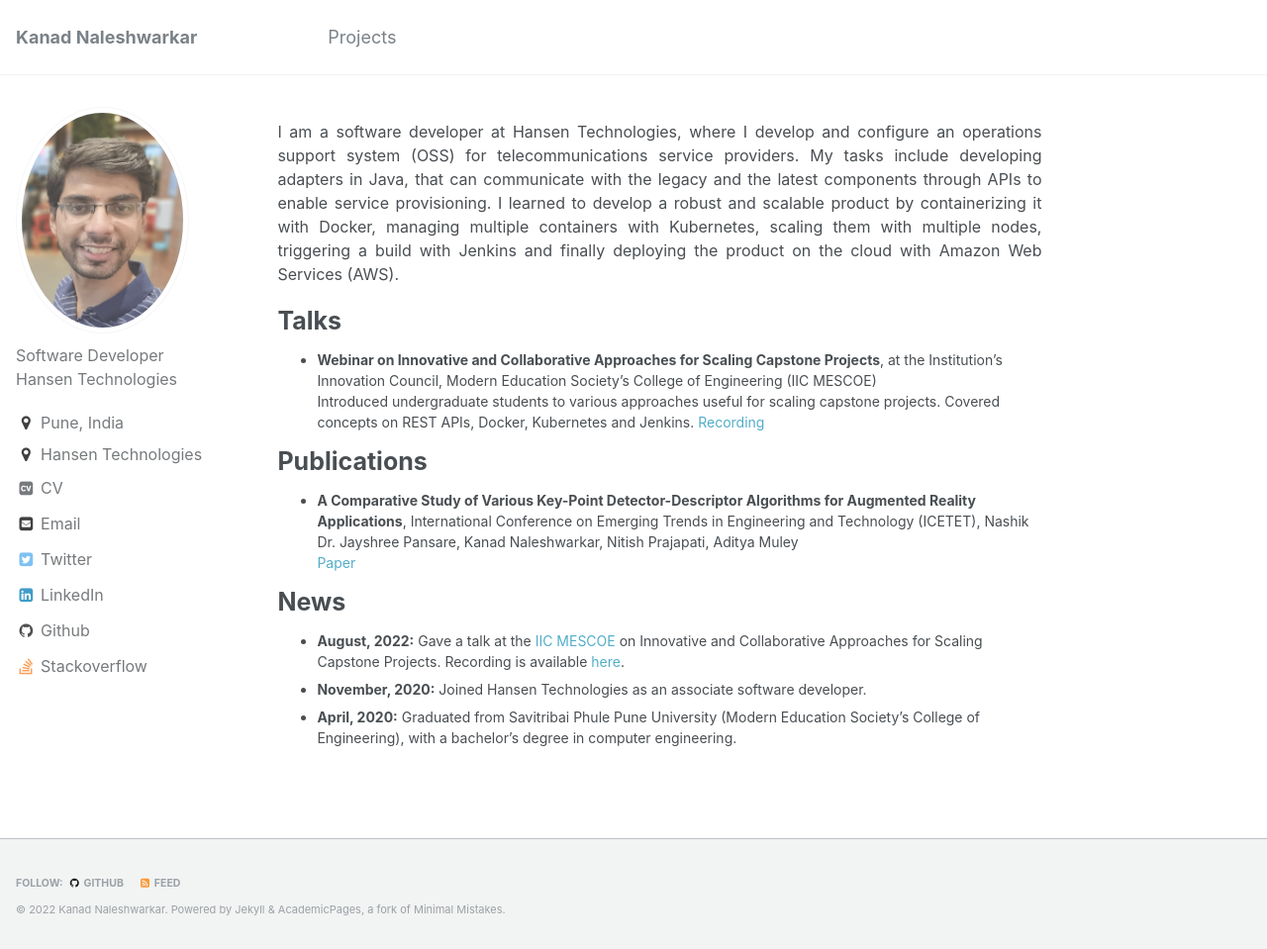
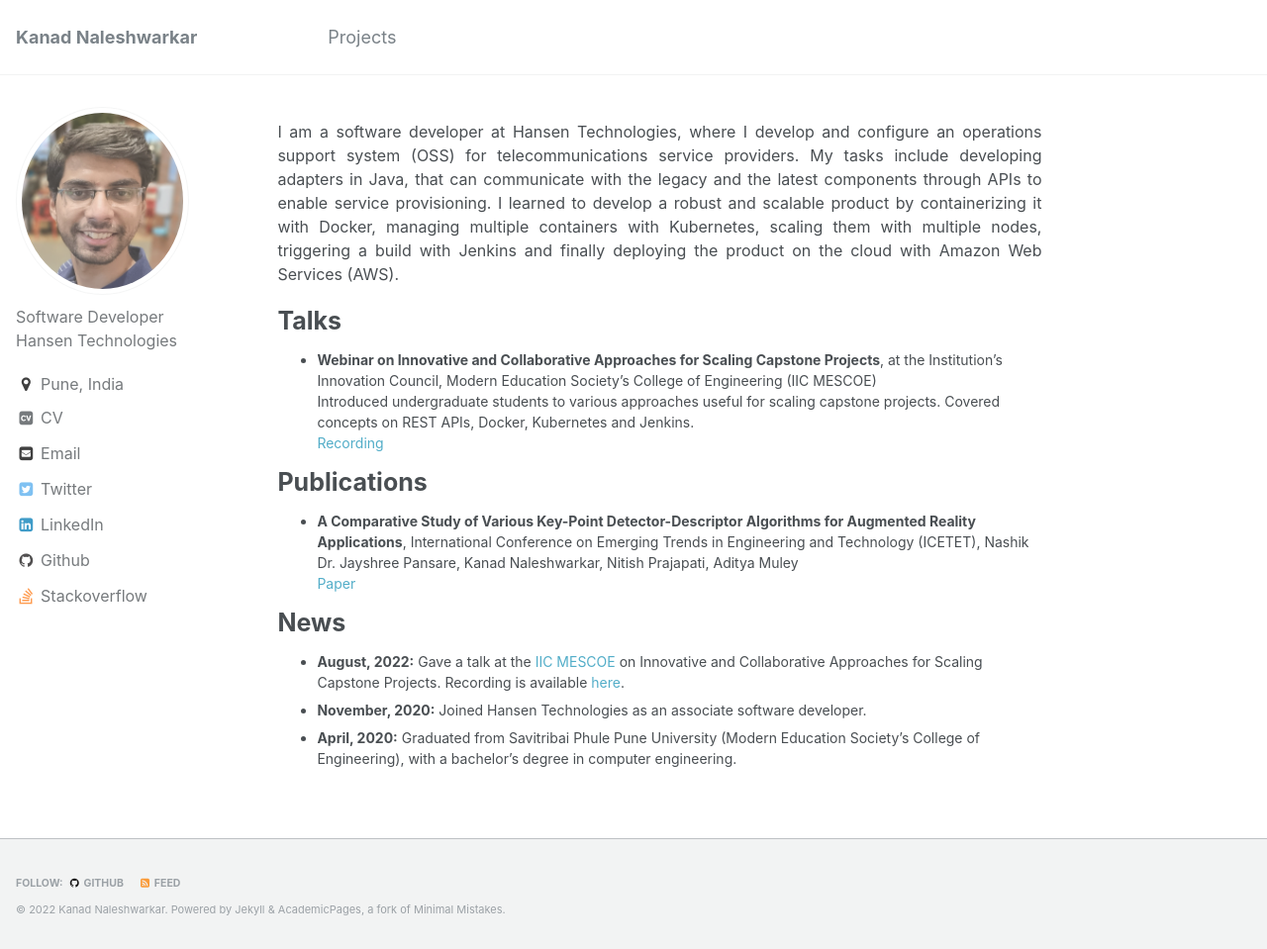
Before and after one commit to kanadn/kanadn.github.io, a Jekyll site: the page built from _pages/about.md, in a window 1280 px wide and 959 px high. Shown: the whole window at 99% size. Built offline with Jekyll 4.4.1, drawn with Linux system fonts in a browser that asks for light colours; some web fonts are replaced.

Commit message:
Cosmetic changes after initial commit.

```diff
--- a/_config.yml
+++ b/_config.yml
@@ -83,7 +83,7 @@ author:
   avatar           : "kanad.jpg"
   bio              : "Software Developer <br> Hansen Technologies"
   location         : "Pune, India" #"Blacksburg, VA"
-  employer         : "Hansen Technologies"
+  employer         : #"Hansen Technologies"
   googlescholar    : #"https://scholar.google.com/citations?hl=en&user=CjxQvikAAAAJ"
   email            : "kanad.naleshwarkar@gmail.com"
   cv               : "/files/Kanad_Naleshwarkar_Resume.pdf"
@@ -103,7 +103,7 @@ author:
   orcid            :
   pinterest        :
   soundcloud       :
-  stackoverflow    : "https://stackoverflow.com/users/11423025/kanad"
+  stackoverflow    : "11423025/kanad"
   steam            :
   tumblr           :
   twitter          : "@Kanad_N"
```
Also changed, not shown: _pages/about.md (line endings or trailing spaces), images/kanad.jpg.
